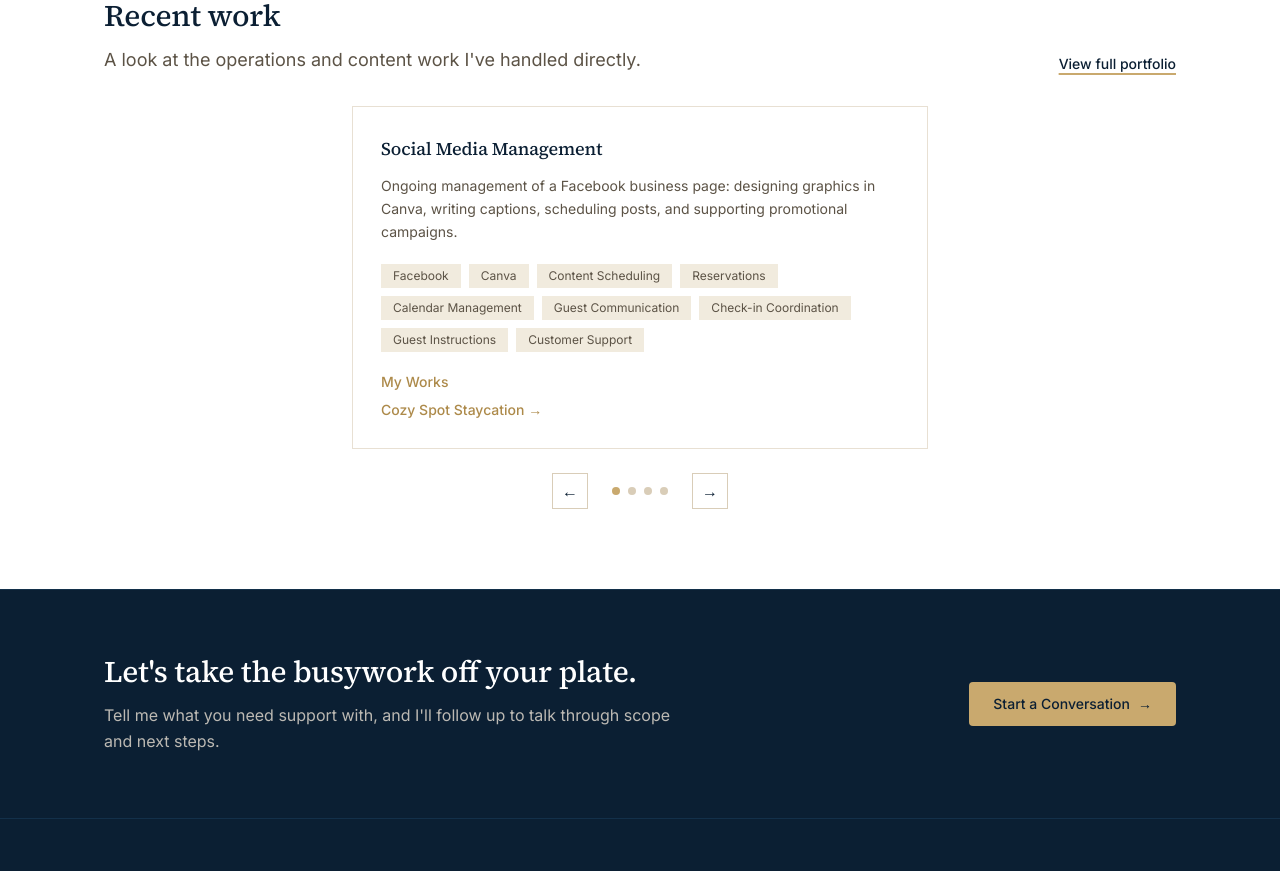
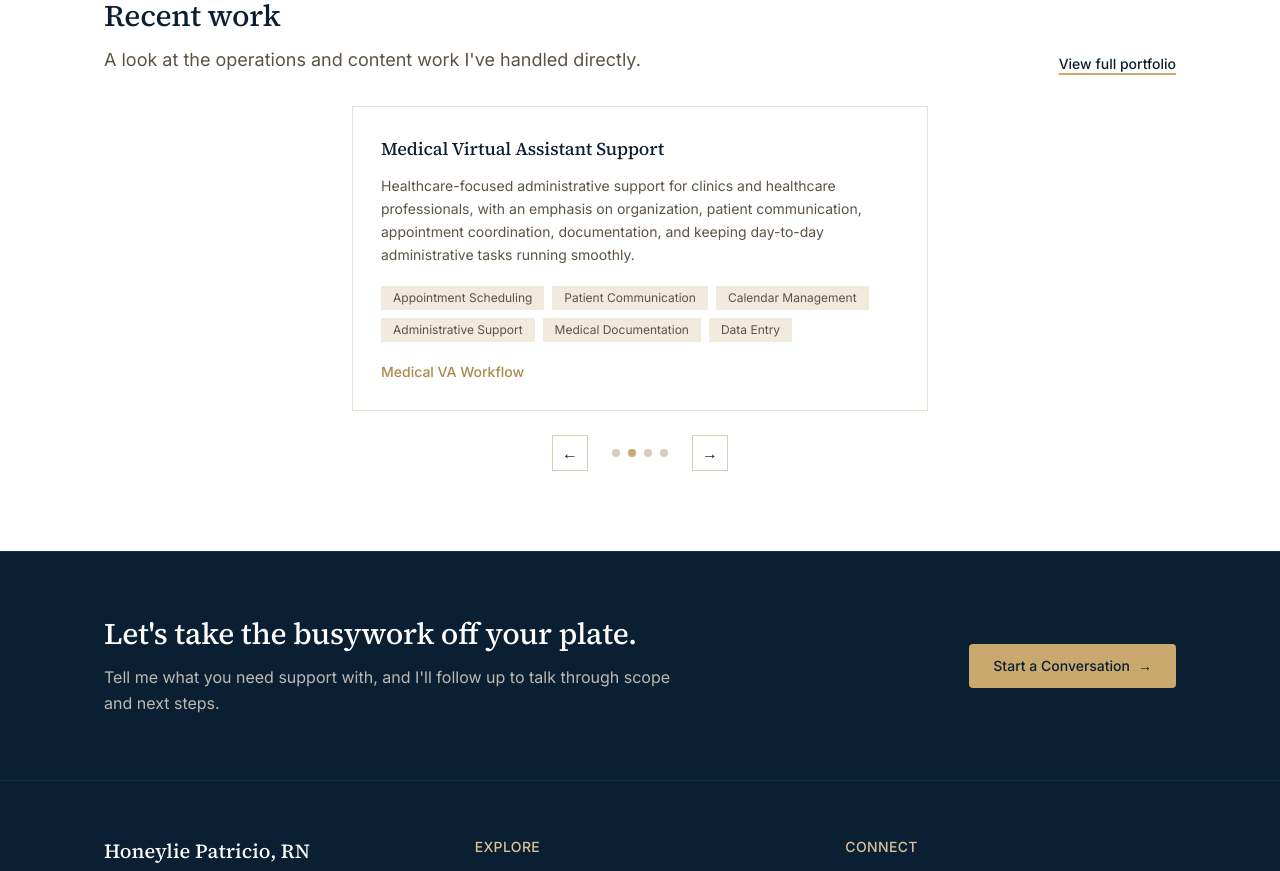
Before and after one commit to honeyliepatricio/honeylie-patricio-portfolio, a Next.js app: page / in a window 1280 px wide. Shown: the part 1480-2351 px from the top of the page. Built offline with nearby package versions, Linux system fonts and the light colour scheme.

Commit message:
Update ProjectCarousel.tsx

```diff
--- a/src/components/ProjectCarousel.tsx
+++ b/src/components/ProjectCarousel.tsx
@@ -1,6 +1,6 @@
 "use client";
 
-import { useState } from "react";
+import { useEffect, useState } from "react";
 import { PortfolioProject } from "@/data/content";
 import ProjectCard from "@/components/ProjectCard";
 
@@ -15,6 +15,14 @@ export default function ProjectCarousel({
     setIndex((i) => (i === 0 ? projects.length - 1 : i - 1));
   const goNext = () =>
     setIndex((i) => (i === projects.length - 1 ? 0 : i + 1));
+
+  useEffect(() => {
+    if (projects.length <= 1) return;
+    const timer = setInterval(() => {
+      setIndex((i) => (i === projects.length - 1 ? 0 : i + 1));
+    }, 4000);
+    return () => clearInterval(timer);
+  }, [projects.length]);
 
   if (projects.length === 0) return null;
 
```
